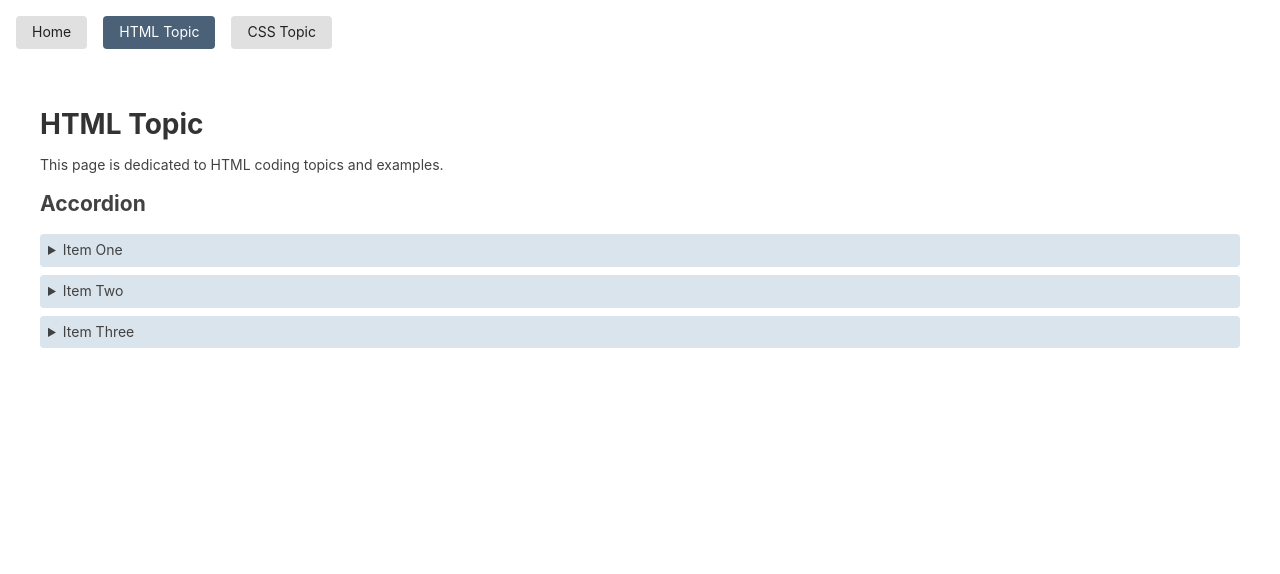
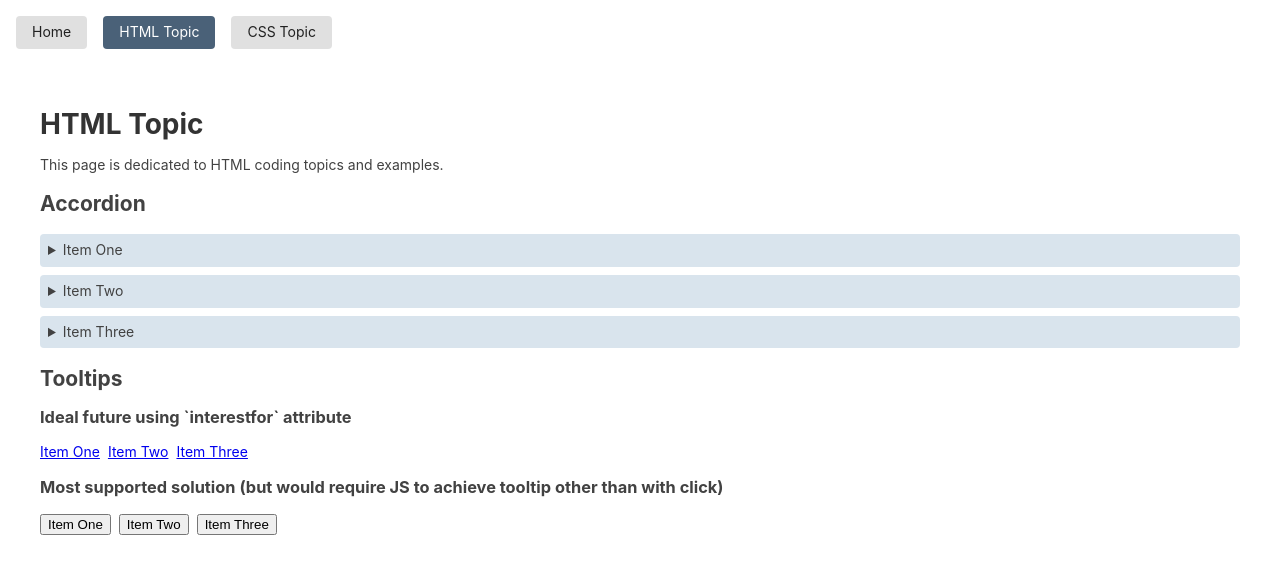
Before and after one commit to keliel/html-css-playground, an Angular app: page /html-topic in a window 1280 px wide. Shown: the top 574 px of the page. Built offline with nearby package versions, Linux system fonts and the light colour scheme.

Commit message:
feat(html): add popover tooltip example

```diff
--- a/src/app/pages/html-topic/html-topic.component.html
+++ b/src/app/pages/html-topic/html-topic.component.html
@@ -2,4 +2,5 @@
   <h1>HTML Topic</h1>
   <p>This page is dedicated to HTML coding topics and examples.</p>
   <pg-accordion></pg-accordion>
+  <pg-popover-tooltip></pg-popover-tooltip>
 </div>
--- a/src/app/pages/html-topic/html-topic.component.ts
+++ b/src/app/pages/html-topic/html-topic.component.ts
@@ -1,9 +1,10 @@
 import { Component } from '@angular/core';
 import { AccordionComponent } from './accordion/accordion.component';
+import { PopoverTooltipComponent } from './popover-tooltip/popover-tooltip.component';
 
 @Component({
   selector: 'pg-html-topic',
-  imports: [AccordionComponent],
+  imports: [AccordionComponent, PopoverTooltipComponent],
   templateUrl: './html-topic.component.html',
   styleUrl: './html-topic.component.css',
 })
--- /dev/null
+++ b/src/app/pages/html-topic/popover-tooltip/popover-tooltip.component.css
@@ -0,0 +1,25 @@
+[popover="hint"] {
+  inset: unset;
+  position: absolute;
+  position-area: bottom;
+  top: var(--pg-space-xs);
+  justify-self: anchor-center;
+  max-width: min(90vw, 15rem);
+  padding: var(--pg-space-s);
+  border: none;
+  border-radius: var(--pg-rounding-m);
+  background-color: var(--pg-on-surface);
+  box-shadow: 0 2px 3px 1px rgba(0, 0, 0, 0.2);
+  color: var(--pg-surface);
+}
+
+[interestfor] {
+  interest-delay: 0.15s;
+}
+
+a,
+button {
+  &:not(:last-child) {
+    margin-inline-end: var(--pg-space-s);
+  }
+}
--- /dev/null
+++ b/src/app/pages/html-topic/popover-tooltip/popover-tooltip.component.html
@@ -0,0 +1,17 @@
+<h2>Tooltips</h2>
+@for (tip of tooltips; track tip.id) {
+<div id="{{ tip.id }}" popover="hint">{{ tip.content }}</div>
+}
+<section>
+  <h3>Ideal future using `interestfor` attribute</h3>
+  @for (tip of tooltips; track tip.id) {
+  <a href="#" [attr.interestfor]="tip.id">{{ tip.text }}</a>
+  }
+</section>
+
+<section>
+  <h3>Most supported solution (but would require JS to achieve tooltip other than with click)</h3>
+  @for (tip of tooltips; track tip.id) {
+  <button [attr.popovertarget]="tip.id">{{ tip.text }}</button>
+  }
+</section>
--- /dev/null
+++ b/src/app/pages/html-topic/popover-tooltip/popover-tooltip.component.ts
@@ -0,0 +1,33 @@
+import { Component } from '@angular/core';
+
+@Component({
+  selector: 'pg-popover-tooltip',
+  imports: [],
+  templateUrl: './popover-tooltip.component.html',
+  styleUrl: './popover-tooltip.component.css',
+})
+export class PopoverTooltipComponent {
+  protected readonly accordionId = `accordion-${Math.random().toString(36).substring(2, 11)}`;
+
+  protected tooltips = [
+    {
+      id: this.generateTooltipId(),
+      text: 'Item One',
+      content: 'Lorem ipsum dolor sit amet consectetur adipisicing elit. Sint odio quisquam illo, ad est laboriosam voluptate, deleniti consequatur, magnam cumque. Voluptas, voluptate. Laborum reiciendis iste dignissimos officiis! Eius.',
+    },
+    {
+      id: this.generateTooltipId(),
+      text: 'Item Two',
+      content: 'Magna quis duis tempor mollit. Enim esse aliqua excepteur aute. Ipsum consequat deserunt nulla ipsum exercitation id eu anim. Pariatur aliquip pariatur aliqua id. Ea id aliqua esse consectetur eiusmod laborum aute adipisicing nulla laborum amet id culpa.',
+    },
+    {
+      id: this.generateTooltipId(),
+      text: 'Item Three',
+      content: 'Eiusmod in duis eu consequat laborum ea enim magna incididunt ex sit adipisicing. Adipisicing ea eu do exercitation magna veniam. Nostrud in dolor ut velit enim irure magna officia consectetur ad nisi fugiat ut.',
+    },
+  ];
+
+  private generateTooltipId(): string {
+    return`tooltip-${Math.random().toString(36).substring(2, 11)}`;
+  }
+}
```
